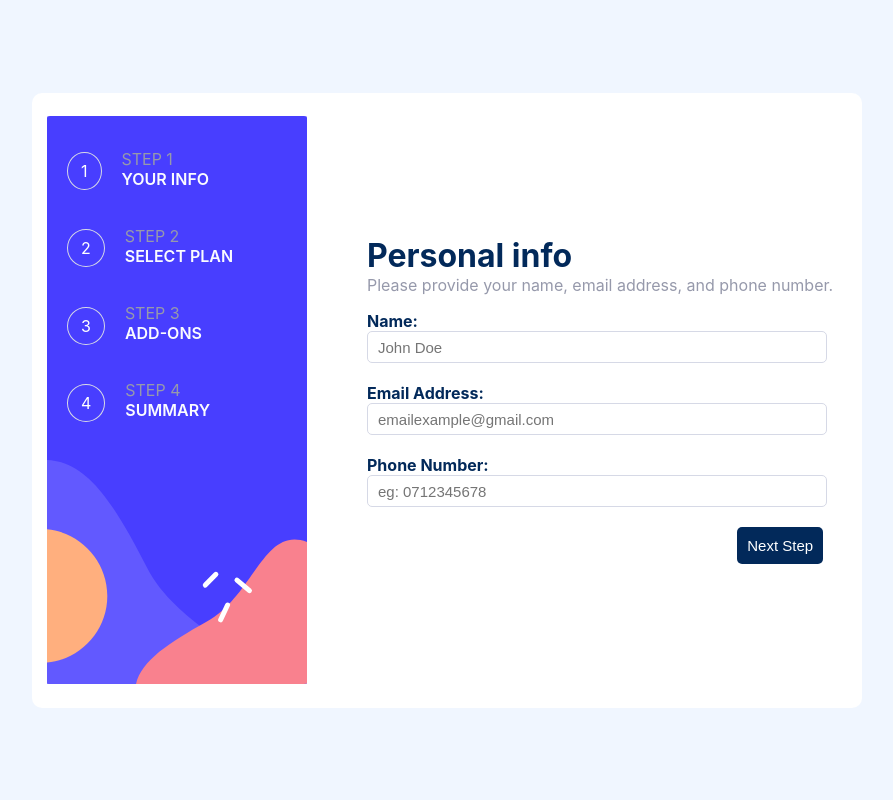
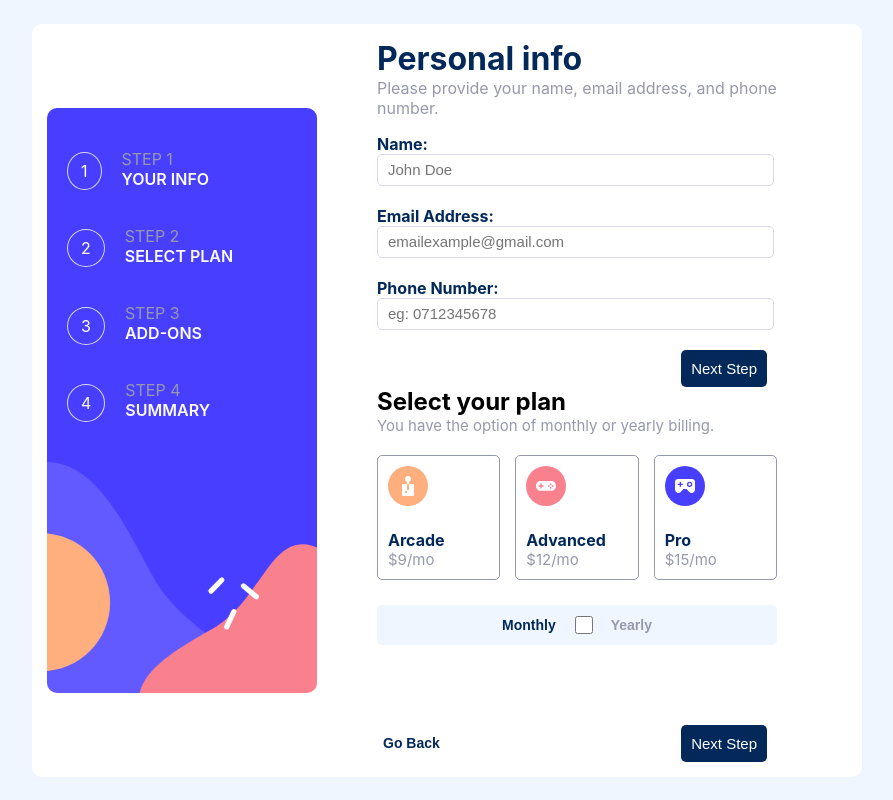
Before and after one commit to dev-m-josh/multi-step-form-main, a React (Create React App) app: page / in a window 1280 px wide. Shown: the whole page, without its empty margins (193-1086 px from the left). Built offline with nearby package versions, Linux system fonts and the light colour scheme.

Commit message:
display the two pages and selecting payment plan

```diff
--- a/src/App.css
+++ b/src/App.css
@@ -3,6 +3,11 @@
   background-color: hsl(0, 0%, 100%);
   padding: 15px;
   border-radius: 10px;
+}
+
+.right{
+  width: 400px;
+  margin-right: 50px;
 }
 
 .home{
@@ -15,8 +20,9 @@
 .steps{
   background-image: url('/./public/images/bg-sidebar-desktop.svg');
   background-position: center;
+  background-size: cover;
   background-repeat: no-repeat;
-  width: 30%;
+  width: 250px;
   border-radius: 10px;
   padding-top: 25px;
   padding-left: 20px;
@@ -75,6 +81,10 @@
   margin-bottom: 20px;
 }
 
+.info-input p{
+  text-shadow: 2px 2px 20px #FF0000
+}
+
 .info-input h4{
   margin: 0;
   color: hsl(213, 96%, 18%);
@@ -90,7 +100,7 @@
   font-size: 15px;
 }
 
-.personal-info button{
+.next-step{
   align-self: flex-end;
   margin-right: 10px;
   cursor: pointer;
@@ -102,3 +112,129 @@
   font-size: 15px;
   background-color: hsl(213, 96%, 18%);
 }
+
+/************************************/
+/*Plan*/
+
+.plan{
+  display: flex;
+  flex-direction: column;
+  width: 100%;
+  height: 100%;
+  align-items: flex-start;
+  justify-content: space-between;
+  gap: 80px;
+}
+
+.top{
+  width: 100%;
+}
+
+.top h1{
+  margin: 0;
+}
+
+.top p{
+  margin: 0;
+  color: hsl(231, 11%, 63%);
+  font-size: 15px;
+}
+
+.options{
+  display: flex;
+  width: 100%;
+  gap: 15px;
+  align-items: center;
+  justify-content: space-between;
+  margin-top: 20px;
+}
+
+.payment-option{
+  border: 1px solid hsl(231, 11%, 63%);
+  width: 30%;
+  padding: 10px;
+  border-radius: 5px;
+  cursor: pointer;
+  transition: .3s ease-in-out;
+}
+
+.payment-option:hover{
+  border: 1px solid hsl(213, 96%, 18%);
+  box-shadow: 0 1px 2px 0 hsl(231, 11%, 63%), 0 1px 5px 0 hsl(231, 11%, 63%);
+}
+
+.active{
+  background-color: hsl(217, 100%, 97%);
+}
+
+.payment-option img{
+  margin-bottom: 20px;
+}
+
+.payment-option.selected {
+  border: 1px solid hsl(243, 100%, 62%);
+  background-color: hsl(217, 100%, 97%);
+}
+
+.payment-level p{
+  color: hsl(231, 11%, 63%);
+  font-size: 15px;
+  margin: 0;
+}
+
+.payment-level h4{
+  color: hsl(213, 96%, 18%);
+  margin: 0;
+}
+
+.payment-term{
+  margin-top: 25px;
+  width: 100%;
+  border-radius: 5px;
+  background-color: hsl(217, 100%, 97%);
+  height: 20px;
+  padding: 10px 0;
+  display: flex;
+  align-items: center;
+  justify-content: center;
+  gap: 10px;
+}
+
+.payment-term button{
+  padding: 5px;
+  font-size: 14px;
+  font-weight: 600;
+  background-color: transparent;
+  outline: none;
+  border: none;
+  color: hsl(231, 11%, 63%);
+  cursor: pointer;
+}
+
+.payment-term button.active {
+  color: hsl(213, 96%, 18%);
+}
+
+.payment-term input{
+  height: 18px;
+  width: 18px;
+  cursor: pointer;
+}
+
+
+.buttons{
+  width: 100%;
+  display: flex;
+  align-items: center;
+  justify-content: space-between;
+}
+
+.go-back{
+  background-color: transparent;
+  cursor: pointer;
+  outline: none;
+  border: none;
+  font-size: 14px;
+  color:  hsl(213, 96%, 18%);
+  font-weight: 600;
+}
--- a/src/components/HomePage.jsx
+++ b/src/components/HomePage.jsx
@@ -1,42 +1,46 @@
-import React from 'react'
-import PersonalInfo from './PersonalInfo'
+import React, { useState } from 'react';
+import PersonalInfo from './PersonalInfo';
+import Plan from './Plan';
 
 export default function HomePage() {
+
   return (
-    <div className='home'>
-      <div className='steps'>
-        <div className='step-number'>
+    <div className="home">
+      <div className="steps">
+        <div className="step-number">
           <span>1</span>
-            <div className='step-info'>
+          <div className="step-info">
             <p>STEP 1</p>
             <h4>YOUR INFO</h4>
           </div>
         </div>
-        <div className='step-number'>
+        <div className="step-number">
           <span>2</span>
-            <div className='step-info'>
+          <div className="step-info">
             <p>STEP 2</p>
             <h4>SELECT PLAN</h4>
           </div>
         </div>
-        <div className='step-number'>
+        <div className="step-number">
           <span>3</span>
-            <div className='step-info'>
+          <div className="step-info">
             <p>STEP 3</p>
             <h4>ADD-ONS</h4>
           </div>
         </div>
-        <div className='step-number'>
+        <div className="step-number">
           <span>4</span>
-            <div className='step-info'>
+          <div className="step-info">
             <p>STEP 4</p>
             <h4>SUMMARY</h4>
           </div>
         </div>
       </div>
-      <div className='right'>
-      {<PersonalInfo/>}
+
+      <div className="right">
+        <PersonalInfo />
+        <Plan />
       </div>
     </div>
-  )
+  );
 }
--- a/src/components/PersonalInfo.jsx
+++ b/src/components/PersonalInfo.jsx
@@ -1,8 +1,8 @@
-import React, { useState } from 'react'
+import React, { useState } from 'react';
 import Validator from './validator';
 
 export default function PersonalInfo() {
-    const [values, setValues] =useState({
+  const [values, setValues] = useState({
     name: '',
     email: '',
     phone: ''
@@ -11,41 +11,55 @@ export default function PersonalInfo() {
   const [errors, setErrors] = useState({});
 
   function handleInput(e) {
-        setValues({...values, [e.target.name]: e.target.value})
+    setValues({ ...values, [e.target.name]: e.target.value });
+  }
+
+  function handleValidation(e) {
+    e.preventDefault();
+    setErrors(Validator(values));
+
+    // If there are no errors, move to the next step
+    if (Object.keys(errors).length === 0) {
+    }
   }
 
   return (
-    <div className='personal-info'>
+    <div className="personal-info">
       <h1>Personal info</h1>
       <p>Please provide your name, email address, and phone number.</p>
-      <div className='info-input'>
+      <div className="info-input">
         <h4>Name:</h4>
         <input
           type="text"
-            placeholder='John Doe'
-            name='name'
+          placeholder="John Doe"
+          name="name"
           onChange={handleInput}
         />
+        {errors.Name && <p style={{ color: 'red', margin: 0 }}>{errors.Name}</p>}
       </div>
-      <div className='info-input'>
+      <div className="info-input">
         <h4>Email Address:</h4>
         <input
           type="email"
-            placeholder='emailexample@gmail.com'
-            name='email'
+          placeholder="emailexample@gmail.com"
+          name="email"
           onChange={handleInput}
         />
+        {errors.Email && <p style={{ color: 'red', margin: 0 }}>{errors.Email}</p>}
       </div>
-      <div className='info-input'>
+      <div className="info-input">
         <h4>Phone Number:</h4>
         <input
           type="number"
-          placeholder='eg: 0712345678'
-          name='phone'
+          placeholder="eg: 0712345678"
+          name="phone"
           onChange={handleInput}
         />
+        {errors.Phone && <p style={{ color: 'red', margin: 0 }}>{errors.Phone}</p>}
       </div>
-      <button type='submit'>Next Step</button>
+      <button onClick={handleValidation} type="submit" className="next-step">
+        Next Step
+      </button>
     </div>
-  )
+  );
 }
--- /dev/null
+++ b/src/components/Plan.jsx
@@ -0,0 +1,100 @@
+import React, { useState } from 'react';
+
+export default function Plan({goToPreviousStep}) {
+  // State to manage if the user selected "yearly" or "monthly" plan
+  const [isYearly, setIsYearly] = useState(false);
+
+  // State to store the selected plan object
+  const [selectedPlan, setSelectedPlan] = useState(null);
+
+  // Function to toggle between monthly and yearly plans
+  const handleToggle = () => {
+    setIsYearly((prevState) => !prevState);
+  };
+
+  // Function to handle the selection of a plan
+  const handlePlanSelect = (plan) => {
+    setSelectedPlan(plan);
+  };
+
+  // Array of available plans with their prices and icons
+  const plans = [
+    {
+      name: 'Arcade',
+      monthlyPrice: '$9/mo',
+      yearlyPrice: '$90/yr',
+      freeMonths: '2 months free',
+      imageUrl: '/images/icon-arcade.svg',
+    },
+    {
+      name: 'Advanced',
+      monthlyPrice: '$12/mo',
+      yearlyPrice: '$120/yr',
+      freeMonths: '2 months free',
+      imageUrl: '/images/icon-advanced.svg',
+    },
+    {
+      name: 'Pro',
+      monthlyPrice: '$15/mo',
+      yearlyPrice: '$150/yr',
+      freeMonths: '2 months free',
+      imageUrl: '/images/icon-pro.svg',
+    },
+  ];
+
+  return (
+    <section className="plan">
+      <header className="top">
+        <h1>Select your plan</h1>
+        <p>You have the option of monthly or yearly billing.</p>
+
+        <div className="options">
+          {/* Map through each plan in the 'plans' array */}
+          {plans.map((plan) => (
+            <div
+              key={plan.name} // Each plan should have a unique 'key'
+              className={`payment-option ${selectedPlan?.name === plan.name ? 'selected' : ''}`}
+              onClick={() => handlePlanSelect(plan)}
+            >
+              <img src={plan.imageUrl} alt={`${plan.name} plan icon`} />
+              <div className="payment-level">
+                <h4>{plan.name}</h4>
+                {/* display the price based on whether the user has selected the yearly option */}
+                <p>{isYearly ? plan.yearlyPrice : plan.monthlyPrice}</p>
+                {/* If yearly is selected, show the '2 months free' message */}
+                {isYearly && <span>{plan.freeMonths}</span>}
+              </div>
+            </div>
+          ))}
+        </div>
+
+        {/* Toggle for monthly or yearly selection */}
+        <div className="payment-term">
+          <button
+            onClick={() => setIsYearly(false)} // Set to monthly
+            className={!isYearly ? 'active' : ''}
+          >
+            Monthly
+          </button>
+          <input
+            type="checkbox"
+            checked={isYearly}
+            onChange={handleToggle}
+            aria-label="Toggle billing period"
+          />
+          <button
+            onClick={() => setIsYearly(true)} // Set to yearly
+            className={isYearly ? 'active' : ''} // Add active class to yearly button when it's selected
+          >
+            Yearly
+          </button>
+        </div>
+      </header>
+
+      <div className="buttons">
+        <button onClick={goToPreviousStep} className="go-back">Go Back</button>
+        <button className="next-step">Next Step</button>
+      </div>
+    </section>
+  );
+}
--- a/src/components/validator.jsx
+++ b/src/components/validator.jsx
@@ -0,0 +1,29 @@
+
+export default function Validator(values) {
+    const errors = {};
+
+    const email_pattern = /^[^\s@]+@[^\s@]+\.[^\s@]{2,6}$/;
+    const phone_pattern = /^\+?\d{10,13}$/;
+
+    //name
+    if (values.name === '') {
+        errors.Name = "Name is required!"
+    }
+
+    //email
+    if (values.email === '') {
+        errors.Email = "Email is required!"
+    }else if (!email_pattern.test(values.email)) {
+        errors.Email = "Email is is not correct!"
+    }
+
+    //phone
+    if (values.phone === '') {
+        errors.Phone = "Phone number is required!"
+    }else if (!phone_pattern.test(values.phone)) {
+        errors.Phone = "Phone number is invalid!"
+    }
+
+console.log(errors)
+  return (errors)
+}
```
Lines whose indentation alone changed are shown as unchanged.
